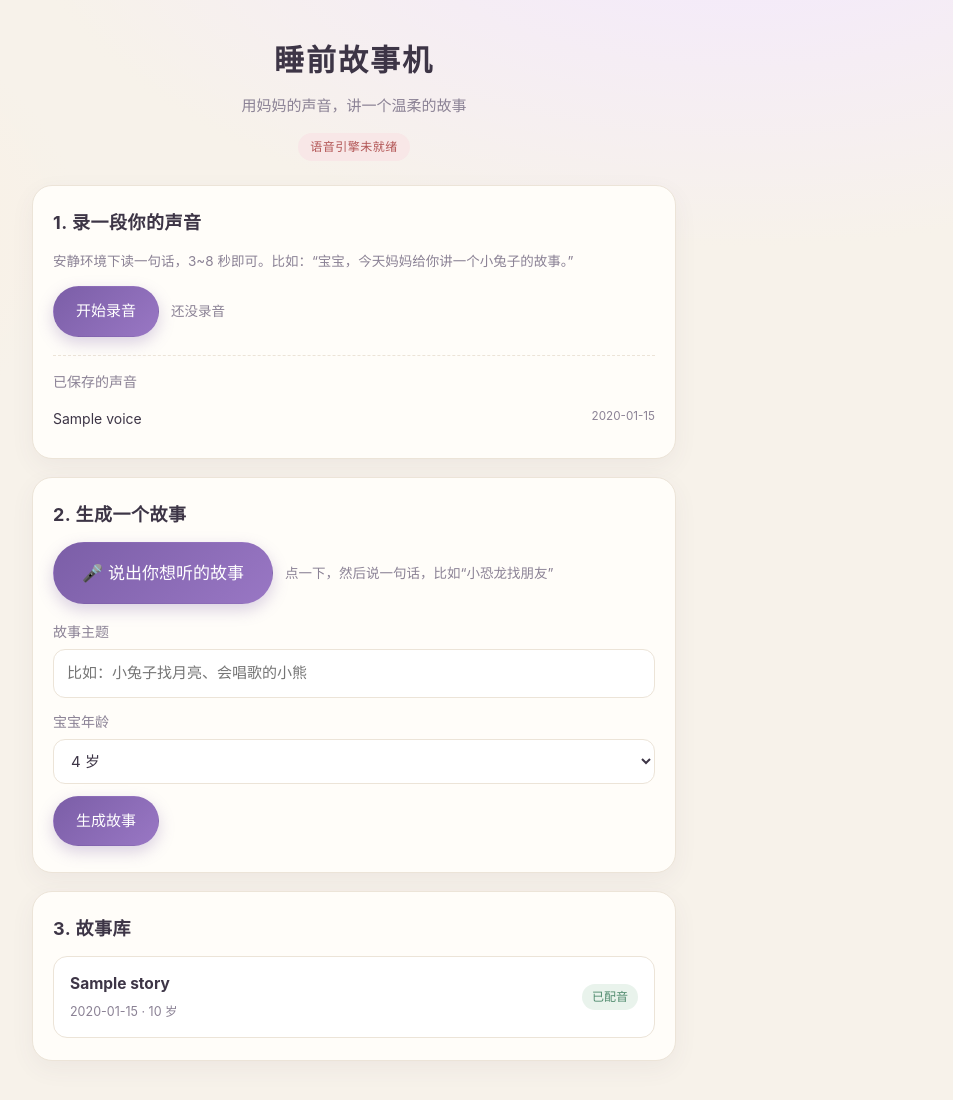
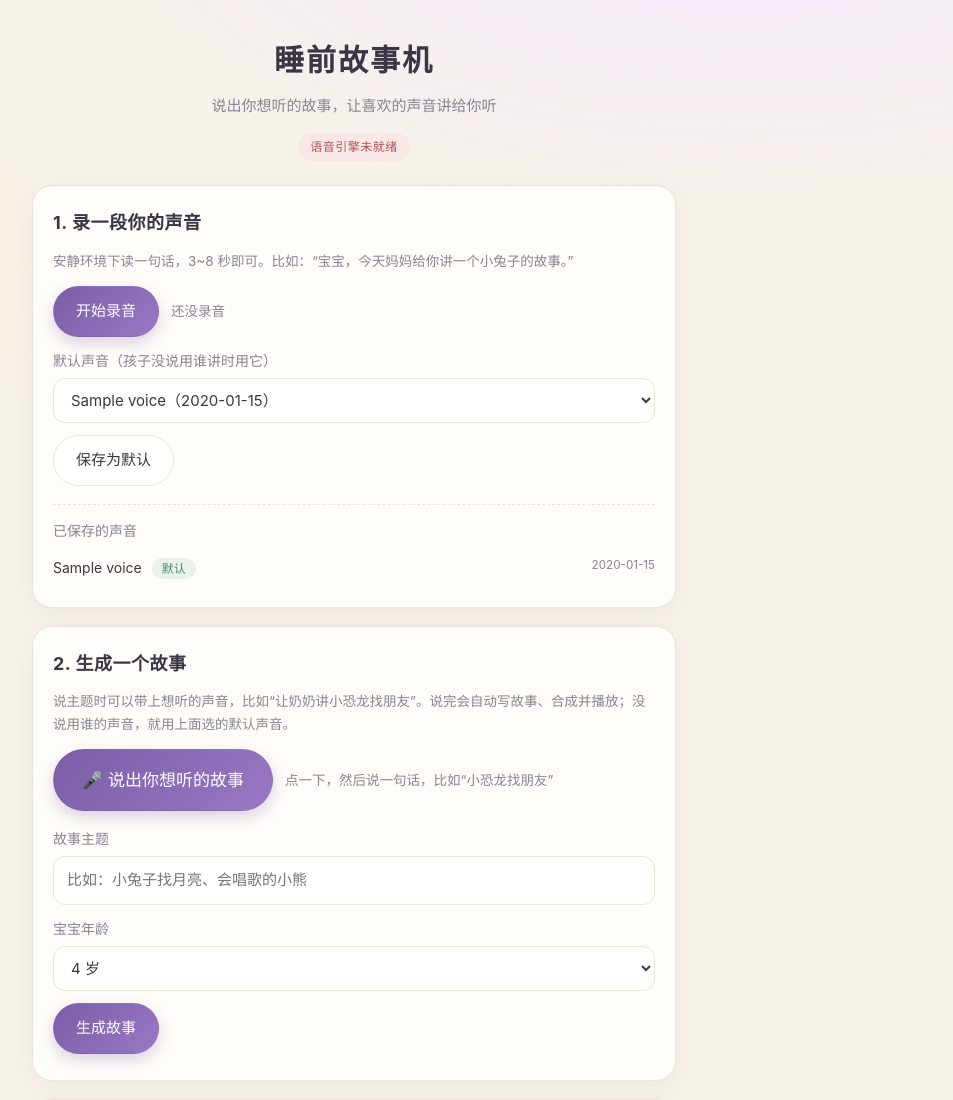
Before and after one commit to xiaoyuexiao66/bedtime-story, a FastAPI app: page / in a window 1280 px wide. Shown: the top 1100 px of the page, without its empty margins (286-1239 px from the left). Before the commit the page ends 1061 px from the top, so only its background shows below. Run offline with FastAPI, Linux system fonts and the light colour scheme; tables that the repository leaves empty hold one stand-in row (values such as "Sample post").

Commit message:
自动选声音：大模型判断 + 默认声音 + 说完自动播放
- 孩子原话交给故事模型，同一次请求返回主题和想用的声音；没提或名字对不上就回退默认声音
- 首页可设置默认声音，存进 SQLite settings 表；没设置过时用最新录的声音
- 说完自动写故事、后台合成并在首页播放，带等待计时和自动播放兜底
- TTS 引擎改为进程级单例；合成改为后台任务 + 前端轮询，避免手机浏览器请求超时
- 故事记录检测到的声音，故事页自动选中；README 同步更新

Co-Authored-By: Claude Code <noreply@anthropic.com>

```diff
--- a/app.py
+++ b/app.py
@@ -35,6 +35,35 @@ logging.basicConfig(
 )
 log = logging.getLogger("bedtime")
 
+# 合成任务放在后台线程里跑，前端轮询进度。
+# 避免把 2 分钟的合成塞进一个 HTTP 请求，被 Safari 的 60 秒超时掐断。
+_tts_jobs = {}
+_tts_jobs_lock = threading.Lock()
+
+
+def _normalize_voice_name(name) -> str:
+    """把声音名字统一格式，方便和模型返回的名字对上。"""
+    name = str(name or "").strip().strip("\"'“”‘’ ")
+    for suffix in ("的声音", "声音"):
+        if name.endswith(suffix):
+            name = name[: -len(suffix)].strip()
+    return name
+
+
+def _find_voice_by_name(name, voices):
+    """按名字找声音：先精确匹配，再退一步做包含匹配。"""
+    target = _normalize_voice_name(name)
+    if not target:
+        return None
+    for voice in voices:
+        if _normalize_voice_name(voice["name"]) == target:
+            return voice
+    for voice in voices:
+        voice_name = _normalize_voice_name(voice["name"])
+        if voice_name and (voice_name in target or target in voice_name):
+            return voice
+    return None
+
 
 def _warm_asr():
     """启动后在后台加载识别模型，孩子第一次点按钮时就不用干等 3~4 秒。"""
@@ -65,6 +94,7 @@ def index(request: Request):
             "request": request,
             "stories": db.list_stories(),
             "voices": db.list_voices(),
+            "default_voice": db.get_default_voice(),
             "engine": engine,
         },
     )
@@ -108,25 +138,70 @@ def api_list_stories():
 @app.post("/api/stories")
 def api_create_story(payload: dict):
     topic = str(payload.get("topic") or "").strip()
+    # 孩子对着麦克风说的原话；有它时，模型会顺便判断用哪个声音
+    utterance = str(payload.get("utterance") or "").strip()
     try:
         age = int(payload.get("age") or 4)
     except (TypeError, ValueError):
         age = 4
     age = max(1, min(12, age))
 
+    voices = db.list_voices()
     try:
-        result = story_llm.generate_story(topic, age)
+        result = story_llm.generate_story(
+            topic,
+            age,
+            voice_names=[v["name"] for v in voices],
+            utterance=utterance or None,
+        )
     except story_llm.StoryError as e:
         raise HTTPException(400, str(e))
 
-    story_id = db.add_story(result["title"], result["body"], topic, age)
-    log.info("生成故事 #%s 《%s》", story_id, result["title"])
-    return db.get_story(story_id)
+    # 模型听出了声音要求就用它；没听出来（或名字对不上）就用默认声音
+    voice = _find_voice_by_name(result.get("voice_name"), voices)
+    if not voice:
+        voice = db.get_default_voice()
+
+    story_id = db.add_story(
+        result["title"],
+        result["body"],
+        result["topic"],
+        age,
+        voice["id"] if voice else None,
+    )
+    log.info(
+        "生成故事 #%s 《%s》，声音：%s",
+        story_id,
+        result["title"],
+        voice["name"] if voice else "（还没有声音）",
+    )
+    story = db.get_story(story_id)
+    story["voice_name"] = voice["name"] if voice else None
+    return story
 
 
 @app.get("/api/voices")
 def api_list_voices():
-    return db.list_voices()
+    default = db.get_default_voice()
+    voices = db.list_voices()
+    for voice in voices:
+        voice["is_default"] = bool(default and voice["id"] == default["id"])
+    return voices
+
+
+@app.post("/api/settings/default-voice")
+def api_set_default_voice(payload: dict):
+    """记住“孩子没说用谁讲时，默认用哪个声音”。"""
+    voice_id = payload.get("voice_id")
+    try:
+        voice = db.get_voice(int(voice_id)) if voice_id not in (None, "") else None
+    except (TypeError, ValueError):
+        voice = None
+    if not voice:
+        raise HTTPException(400, "选择的声音不存在，请刷新页面后重试")
+    db.set_setting("default_voice_id", voice["id"])
+    log.info("默认声音设为 %s", voice["name"])
+    return {"ok": True, "default_voice": voice}
 
 
 @app.post("/api/transcribe")
@@ -187,22 +262,9 @@ def api_add_voice(
     return db.get_voice(voice_id)
 
 
-@app.post("/api/stories/{story_id}/tts")
-def api_synthesize(story_id: int, payload: dict):
+def _run_tts_job(story_id: int, voice: dict, engine):
+    """后台合成整段故事，结果放进 _tts_jobs 供前端查询。"""
     story = db.get_story(story_id)
-    if not story:
-        raise HTTPException(404, "故事不存在")
-
-    voice_id = payload.get("voice_id")
-    voice = db.get_voice(int(voice_id)) if voice_id else None
-    if not voice:
-        raise HTTPException(400, "请先录一段声音，或者选择一个已有的声音")
-
-    try:
-        engine = tts_engine.get_engine()
-    except tts_engine.TTSError as e:
-        raise HTTPException(400, str(e))
-
     out_path = config.AUDIO_DIR / f"story_{story_id}.wav"
     started = time.time()
     try:
@@ -212,19 +274,85 @@ def api_synthesize(story_id: int, payload: dict):
             voice["ref_text"],
             out_path,
         )
+        db.set_story_audio(story_id, str(out_path), engine.name)
+        elapsed = round(time.time() - started, 1)
+        log.info("故事 #%s 合成完成，耗时 %.1f 秒，引擎 %s", story_id, elapsed, engine.name)
+        result = {
+            "state": "done",
+            "audio_url": f"/audio/story_{story_id}.wav",
+            "engine": engine.name,
+            "seconds": elapsed,
+            "voice_id": voice["id"],
+            "voice_name": voice["name"],
+        }
+    except Exception as e:  # 引擎内部异常，保留日志方便排查
+        log.exception("故事 #%s 合成失败", story_id)
+        result = {
+            "state": "error",
+            "error": str(e),
+            "voice_id": voice["id"],
+            "voice_name": voice["name"],
+        }
+    with _tts_jobs_lock:
+        _tts_jobs[story_id] = result
+
+
+@app.post("/api/stories/{story_id}/tts")
+def api_synthesize(story_id: int, payload: dict):
+    story = db.get_story(story_id)
+    if not story:
+        raise HTTPException(404, "故事不存在")
+
+    # 优先用前端选的；没选就用故事创建时判断出的；再不行用默认声音
+    voice_id = payload.get("voice_id") or story.get("voice_id")
+    try:
+        voice = db.get_voice(int(voice_id)) if voice_id not in (None, "") else None
+    except (TypeError, ValueError):
+        voice = None
+    if not voice:
+        voice = db.get_default_voice()
+    if not voice:
+        raise HTTPException(400, "还没有录过声音，请先回首页录一段")
+    db.set_story_voice(story_id, voice["id"])
+
+    try:
+        engine = tts_engine.get_engine()
     except tts_engine.TTSError as e:
         raise HTTPException(400, str(e))
-    except Exception as e:  # 引擎内部异常，保留日志方便排查
-        log.exception("合成失败")
-        raise HTTPException(500, f"合成失败：{e}")
 
-    db.set_story_audio(story_id, str(out_path), engine.name)
-    log.info("故事 #%s 合成完成，耗时 %.1f 秒，引擎 %s", story_id, time.time() - started, engine.name)
-    return {
-        "audio_url": f"/audio/story_{story_id}.wav",
-        "engine": engine.name,
-        "seconds": round(time.time() - started, 1),
-    }
+    with _tts_jobs_lock:
+        job = _tts_jobs.get(story_id)
+        if job and job.get("state") == "running":
+            return job
+        _tts_jobs[story_id] = {"state": "running"}
+
+    threading.Thread(
+        target=_run_tts_job,
+        args=(story_id, voice, engine),
+        daemon=True,
+    ).start()
+    return {"state": "running", "voice_id": voice["id"], "voice_name": voice["name"]}
+
+
+@app.get("/api/stories/{story_id}/tts/status")
+def api_tts_status(story_id: int):
+    story = db.get_story(story_id)
+    if not story:
+        raise HTTPException(404, "故事不存在")
+    with _tts_jobs_lock:
+        job = _tts_jobs.get(story_id)
+        if job:
+            return dict(job)
+    # 没有后台任务，但以前合成过，直接给出已有音频
+    if story.get("audio_path"):
+        return {
+            "state": "done",
+            "audio_url": f"/audio/story_{story_id}.wav",
+            "engine": story.get("tts_engine"),
+            "seconds": None,
+            "voice_id": story.get("voice_id"),
+        }
+    return {"state": "idle"}
 
 
 @app.get("/audio/{filename}")
--- a/static/app.js
+++ b/static/app.js
@@ -1,4 +1,4 @@
-/* 首页交互：录音、保存声音、生成故事 */
+/* 首页交互：录音、保存声音、设置默认声音、说一句话生成故事并自动播放 */
 
 const recordBtn = document.getElementById('recordBtn');
 const recordStatus = document.getElementById('recordStatus');
@@ -8,9 +8,17 @@ const storyForm = document.getElementById('storyForm');
 const storyStatus = document.getElementById('storyStatus');
 const topicRecordBtn = document.getElementById('topicRecordBtn');
 const topicStatus = document.getElementById('topicStatus');
+const defaultVoiceForm = document.getElementById('defaultVoiceForm');
+const defaultVoiceStatus = document.getElementById('defaultVoiceStatus');
+const autoPanel = document.getElementById('autoPanel');
+const autoVoiceLine = document.getElementById('autoVoiceLine');
+const storyPlayer = document.getElementById('storyPlayer');
+const storyLink = document.getElementById('storyLink');
 
 let recordedBlob = null;
 const RECORD_SECONDS = 5;
+
+/* ---------- 录一段声音（给声音克隆用） ---------- */
 
 recordBtn.addEventListener('click', async () => {
   recordBtn.disabled = true;
@@ -59,35 +67,154 @@ voiceForm.addEventListener('submit', async (e) => {
   }
 });
 
-/* 按住/点一下说一句话，识别后自动填主题并生成故事 */
+/* ---------- 默认声音 ---------- */
+
+if (defaultVoiceForm) {
+  defaultVoiceForm.addEventListener('submit', async (e) => {
+    e.preventDefault();
+    const voiceId = Number(document.getElementById('defaultVoiceSelect').value);
+    if (!voiceId) return;
+    defaultVoiceStatus.textContent = '正在保存……';
+    try {
+      const resp = await fetch('/api/settings/default-voice', {
+        method: 'POST',
+        headers: { 'Content-Type': 'application/json' },
+        body: JSON.stringify({ voice_id: voiceId }),
+      });
+      const data = await resp.json();
+      if (!resp.ok) throw new Error(data.error || '保存失败');
+      defaultVoiceStatus.textContent = `已保存，默认用【${data.default_voice.name}】`;
+      // 把“默认”标记移到刚选的声音上，不用刷新页面
+      document.querySelectorAll('.voice-item [data-voice-id]').forEach((item) => {
+        const oldTag = item.querySelector('.tag');
+        if (oldTag) oldTag.remove();
+        if (Number(item.dataset.voiceId) === voiceId) {
+          const tag = document.createElement('span');
+          tag.className = 'tag';
+          tag.textContent = '默认';
+          item.appendChild(tag);
+        }
+      });
+    } catch (err) {
+      defaultVoiceStatus.textContent = err.message;
+    }
+  });
+}
+
+/* ---------- 说一句话 → 写故事 → 合成 → 播放 ---------- */
+
 const TOPIC_SECONDS = 6;
+let autoRunning = false;
+let audioUnlocked = false;
+
+// iPhone Safari 只允许在“用户点击”的瞬间启动播放。
+// 点麦克风时先播 0.1 秒静音，把播放器解锁；等合成完换真正的音频就能自动播。
+function unlockAudio() {
+  if (audioUnlocked) return;
+  try {
+    const silent = encodeWav([new Float32Array(800)], 8000);
+    storyPlayer.src = URL.createObjectURL(silent);
+    const p = storyPlayer.play();
+    if (p && p.catch) p.catch(() => {});
+    audioUnlocked = true;
+  } catch (_) {
+    // 解锁失败不影响流程，最后会提示手动点播放
+  }
+}
+
+async function transcribe(blob) {
+  const data = new FormData();
+  data.append('file', blob, 'topic.wav');
+  const resp = await fetch('/api/transcribe', { method: 'POST', body: data });
+  const result = await resp.json();
+  if (!resp.ok) throw new Error(result.error || '没听清');
+  const text = (result.text || '').trim();
+  if (!text) throw new Error('没听清，再说一次好吗？');
+  return text;
+}
+
+async function createStory(text, age) {
+  const resp = await fetch('/api/stories', {
+    method: 'POST',
+    headers: { 'Content-Type': 'application/json' },
+    // utterance 是孩子的原话，后端会让模型顺便判断用哪个声音
+    body: JSON.stringify({ topic: text, age, utterance: text }),
+  });
+  const story = await resp.json();
+  if (!resp.ok) throw new Error(story.error || '生成失败');
+  return story;
+}
+
+async function synthesize(storyId, voiceId) {
+  // 合成在后台跑，这里轮询等待完成（见 tts.js）
+  return window.waitForTts(storyId, voiceId);
+}
 
 topicRecordBtn.addEventListener('click', async () => {
+  if (autoRunning) return;
+  autoRunning = true;
   topicRecordBtn.disabled = true;
-  topicStatus.textContent = '我在听……说出你想听的故事吧';
+  let timer = null;
   try {
+    unlockAudio(); // 必须在点击手势里，录音之前
+    autoPanel.hidden = false;
+    autoVoiceLine.textContent = '';
+    topicStatus.textContent = '我在听……说出你想听的故事吧';
+
     const { blob } = await recordWav(TOPIC_SECONDS, (left) => {
       topicStatus.textContent = left > 0 ? `我在听……还剩 ${left} 秒` : '让我想想你说的是什么……';
     });
-    const data = new FormData();
-    data.append('file', blob, 'topic.wav');
-    const resp = await fetch('/api/transcribe', { method: 'POST', body: data });
-    const result = await resp.json();
-    if (!resp.ok) throw new Error(result.error || '没听清');
-    const text = (result.text || '').trim();
-    if (!text) throw new Error('没听清，再说一次好吗？');
 
+    const text = await transcribe(blob);
     document.getElementById('topic').value = text;
-    topicStatus.textContent = `听到了：“${text}”，正在生成故事……`;
-    topicRecordBtn.disabled = false;
-    // Safari 15 没有 requestSubmit，用事件兜底
-    if (storyForm.requestSubmit) storyForm.requestSubmit();
-    else storyForm.dispatchEvent(new Event('submit', { cancelable: true, bubbles: true }));
+    topicStatus.textContent = `听到了：“${text}”，正在写故事……`;
+
+    const age = Number(document.getElementById('age').value);
+    const story = await createStory(text, age);
+    storyLink.href = `/story/${story.id}`;
+    storyLink.textContent = `查看故事《${story.title}》的文字`;
+
+    if (!story.voice_id) {
+      autoVoiceLine.textContent = '还没有录过声音，先在上面录一段，再去故事页点“朗读”。';
+      topicStatus.textContent = '故事写好了，但还没有可用的声音。';
+      return;
+    }
+
+    const voiceName = story.voice_name || '默认声音';
+    const started = Date.now();
+    autoVoiceLine.textContent = `用【${voiceName}】的声音合成中……`;
+    topicStatus.textContent = '故事写好了，正在合成声音……';
+    timer = setInterval(() => {
+      const seconds = Math.round((Date.now() - started) / 1000);
+      autoVoiceLine.textContent = `用【${voiceName}】的声音合成中……已等待 ${seconds} 秒（长故事大约要 1~3 分钟）`;
+    }, 1000);
+
+    const data = await synthesize(story.id, story.voice_id);
+    clearInterval(timer);
+    timer = null;
+
+    storyPlayer.src = data.audio_url + '?t=' + Date.now();
+    autoVoiceLine.textContent = `用【${data.voice_name || voiceName}】的声音，合成完成（${data.seconds} 秒）`;
+    topicStatus.textContent = '故事开始啦，晚安～';
+    const played = storyPlayer.play();
+    if (played && played.catch) {
+      played.catch(() => {
+        autoVoiceLine.textContent += '。浏览器拦住了自动播放，点一下播放器上的 ▶ 就能听';
+      });
+    }
   } catch (err) {
     topicStatus.textContent = err.message || '没听清，再试一次吧';
+    if (!autoVoiceLine.textContent) {
+      autoVoiceLine.textContent = '这次没有成功，可以再点一次麦克风。';
+    }
+  } finally {
+    if (timer) clearInterval(timer);
+    autoRunning = false;
     topicRecordBtn.disabled = false;
   }
 });
+
+/* ---------- 手动输入主题（不自动播放，跳到故事页） ---------- */
 
 storyForm.addEventListener('submit', async (e) => {
   e.preventDefault();
--- a/static/style.css
+++ b/static/style.css
@@ -178,6 +178,7 @@ audio {
   padding: 6px 0;
 }
 .voice-item small { color: var(--muted); }
+.voice-item .tag { margin-left: 6px; }
 
 .story-form { margin-bottom: 4px; }
 
@@ -232,6 +233,21 @@ audio {
 
 .audio-box { margin-bottom: 16px; }
 
+.auto-panel {
+  margin: 16px 0 6px;
+  padding: 14px 16px;
+  border: 1px solid var(--line);
+  border-radius: 14px;
+  background: #fbf7ff;
+}
+.auto-panel h3 {
+  font-size: 14px;
+  color: var(--muted);
+  margin: 0 0 8px;
+  font-weight: 500;
+}
+.auto-panel .hint { margin: 0; }
+
 .story-body p {
   font-size: 17px;
   line-height: 1.95;
--- /dev/null
+++ b/static/tts.js
@@ -0,0 +1,31 @@
+/* 合成是后台任务：先发起，再轮询进度。
+   这样不用把 2 分钟的合成塞进一个请求，避免手机浏览器超时。 */
+
+window.startTts = async function (storyId, voiceId) {
+  const resp = await fetch(`/api/stories/${storyId}/tts`, {
+    method: 'POST',
+    headers: { 'Content-Type': 'application/json' },
+    body: JSON.stringify(voiceId ? { voice_id: Number(voiceId) } : {}),
+  });
+  const data = await resp.json();
+  if (!resp.ok) throw new Error(data.error || '合成失败');
+  return data;
+};
+
+window.waitForTts = async function (storyId, voiceId, onTick) {
+  await window.startTts(storyId, voiceId);
+  const deadline = Date.now() + 10 * 60 * 1000; // 最多等 10 分钟
+  while (Date.now() < deadline) {
+    await new Promise((resolve) => setTimeout(resolve, 1500));
+    const resp = await fetch(`/api/stories/${storyId}/tts/status`);
+    const data = await resp.json();
+    if (!resp.ok) throw new Error(data.error || '查询合成进度失败');
+    if (data.state === 'done') return data;
+    if (data.state === 'error') throw new Error(data.error || '合成失败');
+    if (data.state === 'idle') {
+      throw new Error('合成任务断掉了，请重新点一次朗读');
+    }
+    if (onTick) onTick(data);
+  }
+  throw new Error('合成等太久了（超过 10 分钟），请到故事页重试');
+};
--- a/templates/index.html
+++ b/templates/index.html
@@ -10,7 +10,7 @@
   <main class="wrap">
     <header class="hero">
       <h1>睡前故事机</h1>
-      <p class="sub">用妈妈的声音，讲一个温柔的故事</p>
+      <p class="sub">说出你想听的故事，让喜欢的声音讲给你听</p>
       {% if engine == 'sherpa' %}
         <span class="badge ok">声音克隆已就绪</span>
       {% elif engine == 'say' %}
@@ -41,11 +41,26 @@
       </form>
 
       {% if voices %}
+      <form id="defaultVoiceForm" class="voice-form">
+        <label>默认声音（孩子没说用谁讲时用它）
+          <select id="defaultVoiceSelect" name="voice_id">
+            {% for v in voices %}
+              <option value="{{ v.id }}" {% if default_voice and v.id == default_voice.id %}selected{% endif %}>{{ v.name }}（{{ v.created_at }}）</option>
+            {% endfor %}
+          </select>
+        </label>
+        <button class="btn" type="submit">保存为默认</button>
+        <span id="defaultVoiceStatus" class="status"></span>
+      </form>
+
       <div class="voice-list">
         <h3>已保存的声音</h3>
         {% for v in voices %}
           <div class="voice-item">
-            <span>{{ v.name }}</span>
+            <span data-voice-id="{{ v.id }}">
+              {{ v.name }}
+              {% if default_voice and v.id == default_voice.id %}<span class="tag">默认</span>{% endif %}
+            </span>
             <small>{{ v.created_at }}</small>
           </div>
         {% endfor %}
@@ -55,9 +70,16 @@
 
     <section class="card">
       <h2>2. 生成一个故事</h2>
+      <p class="hint">说主题时可以带上想听的声音，比如“让奶奶讲小恐龙找朋友”。说完会自动写故事、合成并播放；没说用谁的声音，就用上面选的默认声音。</p>
       <div class="voice-topic">
         <button id="topicRecordBtn" class="btn primary big" type="button">🎤 说出你想听的故事</button>
         <span id="topicStatus" class="status">点一下，然后说一句话，比如“小恐龙找朋友”</span>
+      </div>
+      <div id="autoPanel" class="auto-panel" hidden>
+        <h3>讲给你听</h3>
+        <audio id="storyPlayer" controls preload="auto"></audio>
+        <p id="autoVoiceLine" class="status"></p>
+        <p class="hint"><a id="storyLink" href="/">查看故事文字</a></p>
       </div>
       <form id="storyForm" class="story-form">
         <label>故事主题
@@ -102,6 +124,7 @@
   </main>
 
   <script src="/static/recorder.js"></script>
+  <script src="/static/tts.js"></script>
   <script src="/static/app.js"></script>
 </body>
 </html>
```
Also changed, not shown: db.py (+44 -3 lines), story_llm.py (+71 -10 lines), templates/story.html (+8 -8 lines), tts_engine.py (+48 -24 lines), README.md.
